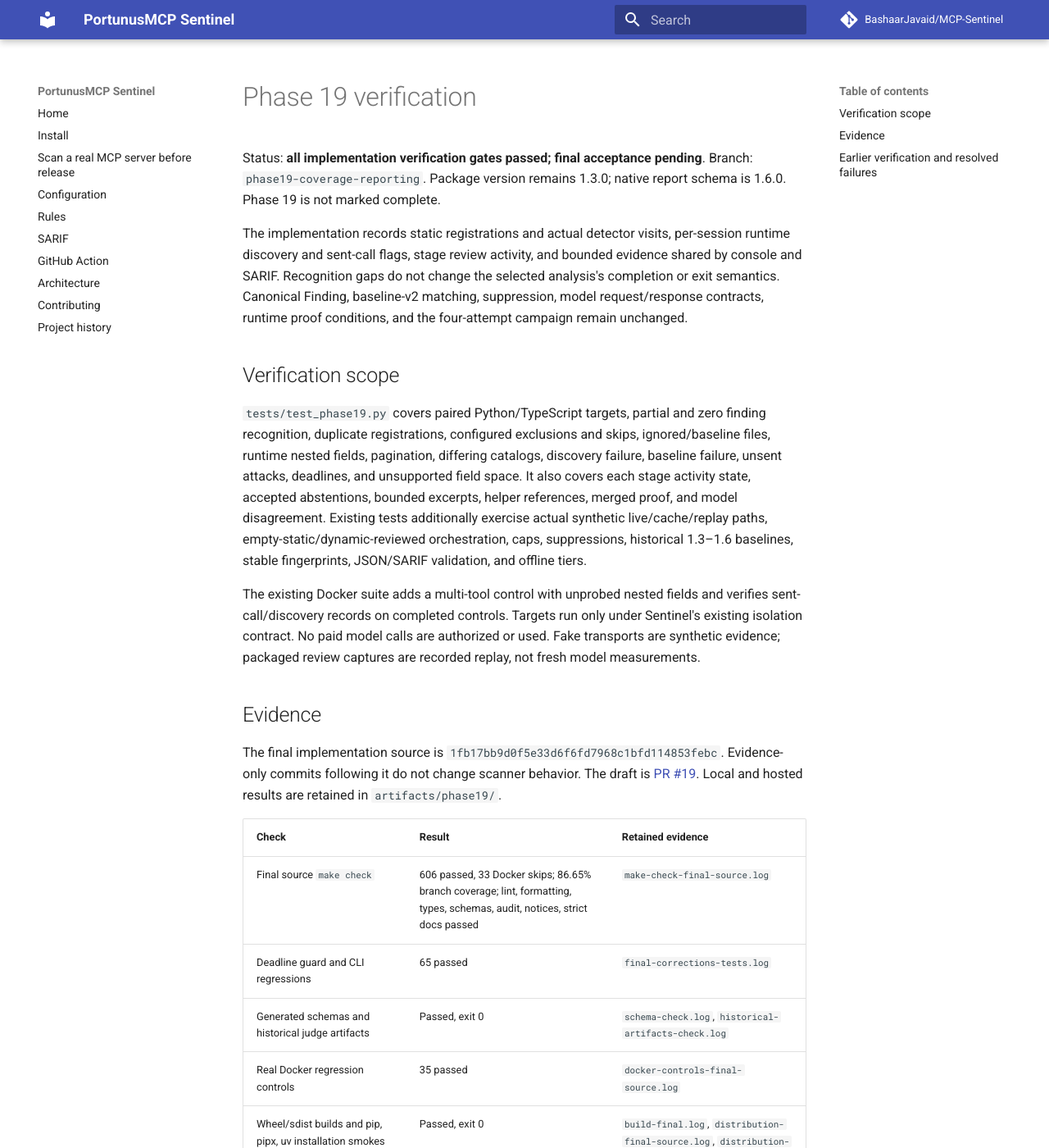
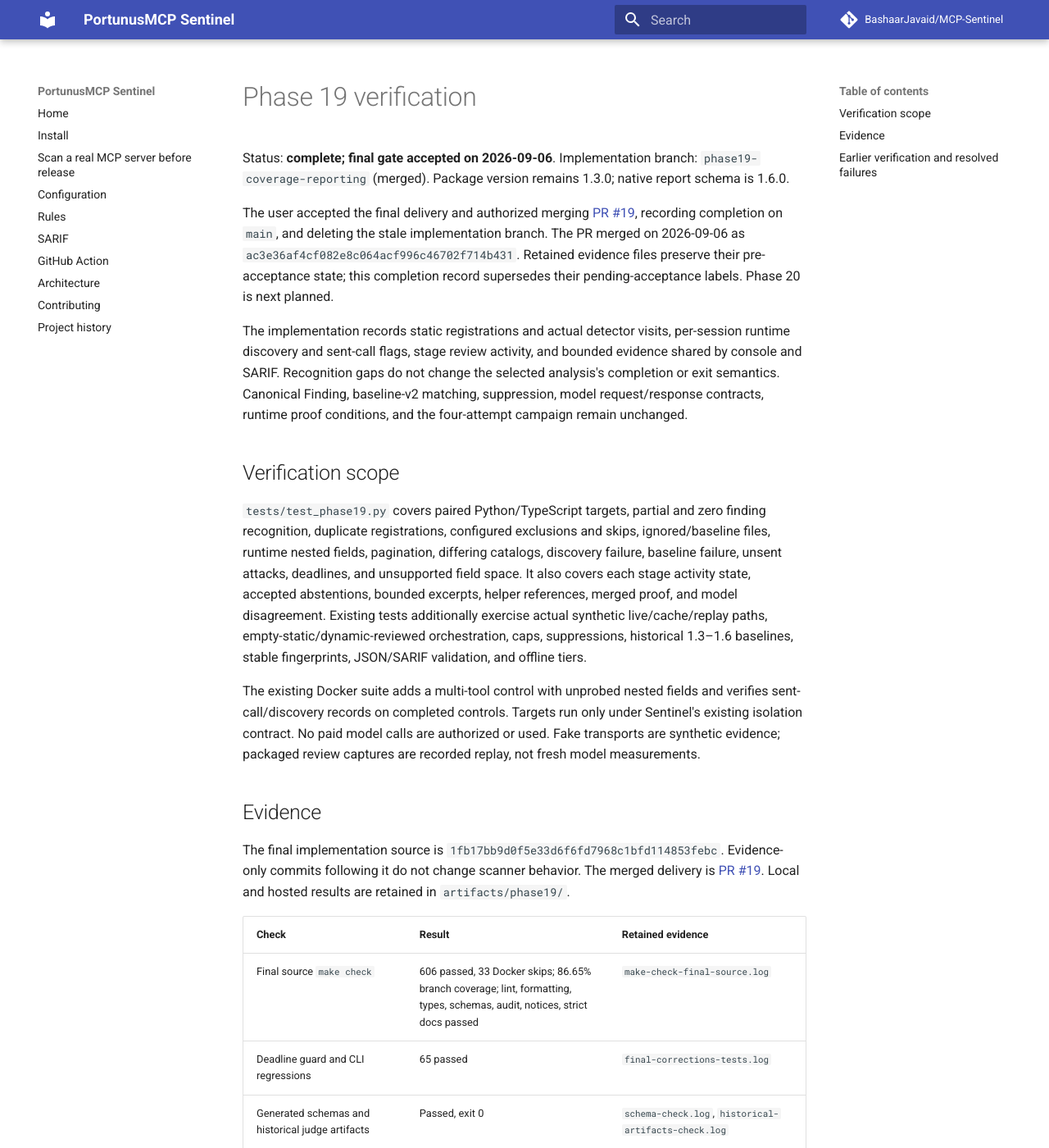
Before and after one commit to BashaarJavaid/MCP-Sentinel, an MkDocs documentation site: the page built from docs/phase19-verification.md, in a window 1280 px wide and 1400 px high. Shown: the whole window at 82% size. Built offline with MkDocs 1.6.1 and Material for MkDocs 9.7.7, drawn with Linux system fonts in a browser that asks for light colours; comment, search, counter and statistics services are not loaded; some of the changed text lies outside the part shown.

Commit message:
Record Phase 19 acceptance and completion

```diff
--- a/docs/phase19-verification.md
+++ b/docs/phase19-verification.md
@@ -1,8 +1,15 @@
 # Phase 19 verification
 
-Status: **all implementation verification gates passed; final acceptance pending**.
-Branch: `phase19-coverage-reporting`. Package version remains 1.3.0;
-native report schema is 1.6.0. Phase 19 is not marked complete.
+Status: **complete; final gate accepted on 2026-09-06**.
+Implementation branch: `phase19-coverage-reporting` (merged). Package version
+remains 1.3.0; native report schema is 1.6.0.
+
+The user accepted the final delivery and authorized merging
+[PR #19](https://github.com/BashaarJavaid/MCP-Sentinel/pull/19), recording
+completion on `main`, and deleting the stale implementation branch. The PR
+merged on 2026-09-06 as `ac3e36af4cf082e8c064acf996c46702f714b431`.
+Retained evidence files preserve their pre-acceptance state; this completion
+record supersedes their pending-acceptance labels. Phase 20 is next planned.
 
 The implementation records static registrations and actual detector visits,
 per-session runtime discovery and sent-call flags, stage review activity, and
@@ -33,7 +40,7 @@
 
 The final implementation source is
 `1fb17bb9d0f5e33d6f6fd7968c1bfd114853febc`. Evidence-only commits following it
-do not change scanner behavior. The draft is
+do not change scanner behavior. The merged delivery is
 [PR #19](https://github.com/BashaarJavaid/MCP-Sentinel/pull/19).
 Local and hosted results are retained in `artifacts/phase19/`.
 
@@ -98,6 +105,5 @@
 was added.
 
 These are implementation checks, not evidence of broad detection accuracy or
-maintainer value. Phase 20 benchmarking, package-version changes, merging,
-release, publication, and expanded detector/probe campaigns remain outside this
-delivery. The draft PR awaits one final user acceptance after verification.
+maintainer value. Phase 20 benchmarking, package-version changes, release,
+publication, and expanded detector/probe campaigns remain outside this delivery.
```
Also changed, not shown: AGENTS.md (+3 -3 lines), ROADMAP.md (+8 -4 lines).
